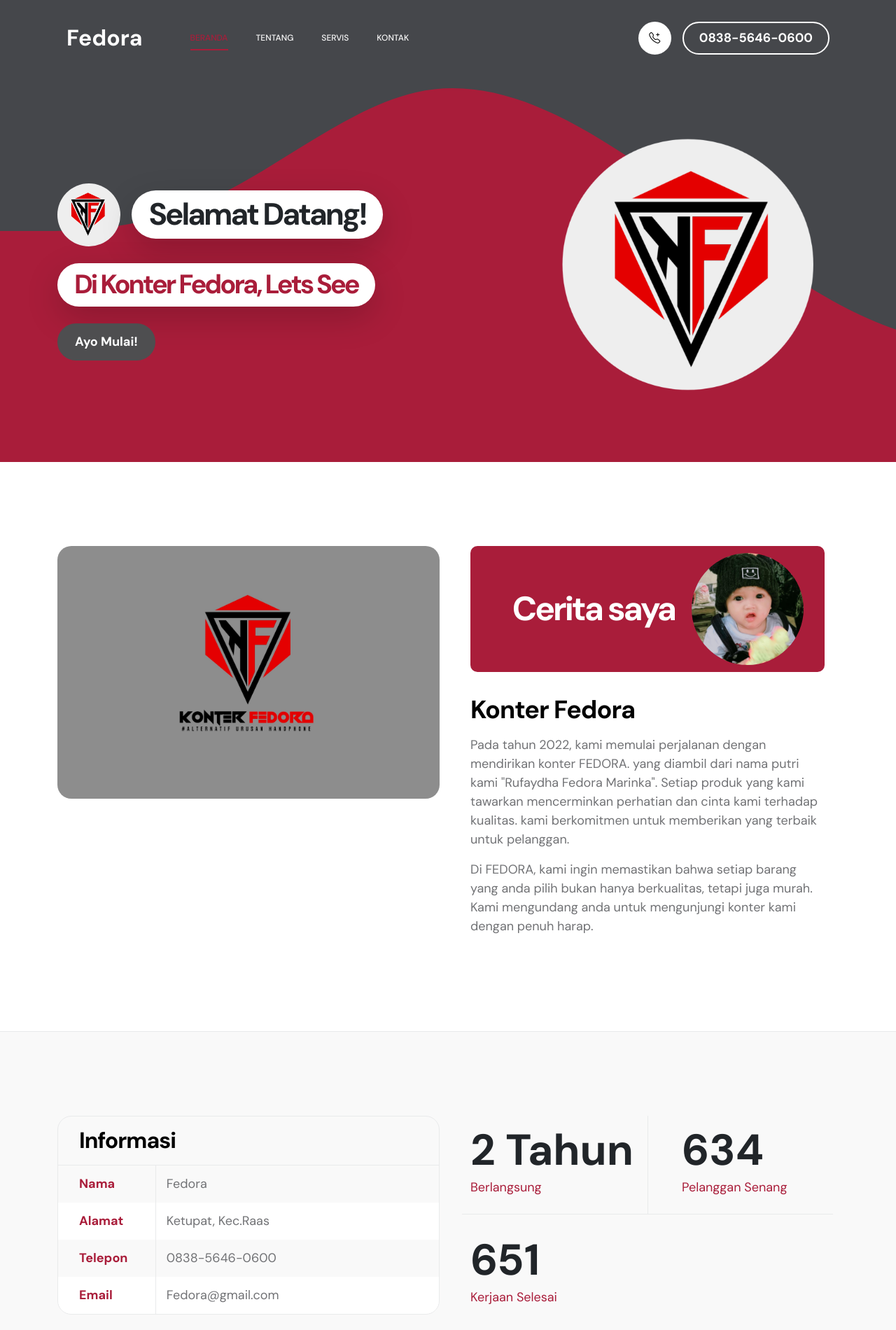
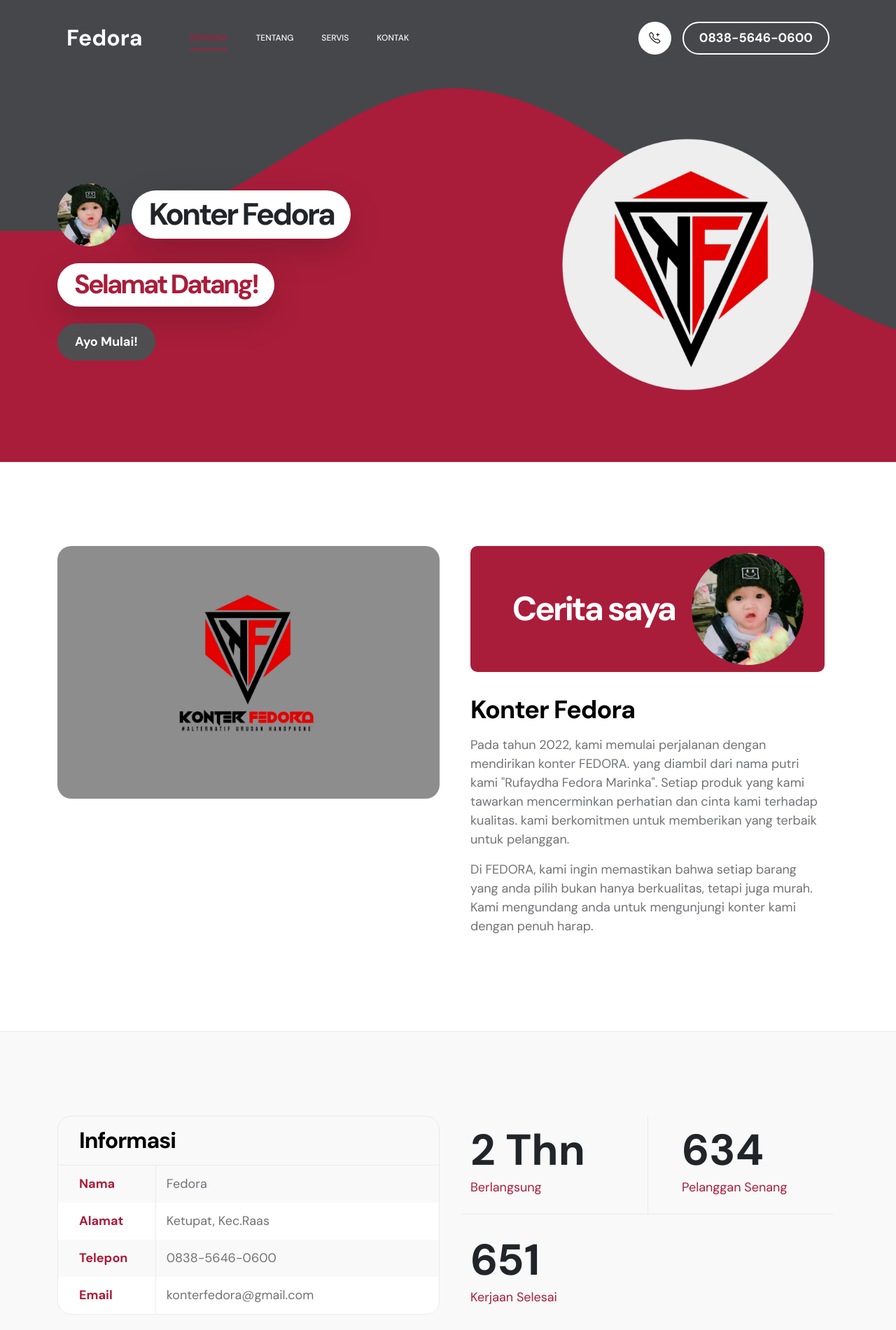
Before and after one commit to Danurwna/Konter_Fedora, a plain HTML site: page index.html in a window 1280 px wide. Shown: the top 1900 px of the page at 70% size. Drawn offline with Linux system fonts and the light colour scheme.

Commit message:
update 1

```diff
--- a/index.html
+++ b/index.html
@@ -52,7 +52,7 @@ https://templatemo.com/tm-578-first-portfolio
 
                 <div class="d-flex align-items-center d-lg-none">
                     <i class="navbar-icon bi-telephone-plus me-3"></i>
-                    <a class="custom-btn btn" href="#">
+                    <a class="custom-btn btn" href="https://wa.link/r8xad2">
                         0838-5646-0600
                     </a>
                 </div>
@@ -97,12 +97,12 @@ https://templatemo.com/tm-578-first-portfolio
                         <div class="col-lg-7 col-12">
                             <div class="hero-text">
                                 <div class="hero-title-wrap d-flex align-items-center mb-4">
-                                    <img src="images/logo_konter.jpg" class="avatar-image avatar-image-large img-fluid" alt="">
+                                    <img src="images/Rara.jpg" class="avatar-image avatar-image-large img-fluid" alt="">
 
-                                    <h1 class="hero-title ms-3 mb-0">Selamat Datang!</h1>
+                                    <h1 class="hero-title ms-3 mb-0">Konter Fedora</h1>
                                 </div>
 
-                                <h2 class="mb-4">Di Konter Fedora, Lets See</h2>
+                                <h2 class="mb-4">Selamat Datang!</h2>
                                 <p class="mb-4"><a class="custom-btn btn custom-link" href="#section_2">Ayo Mulai!</a></p>
                             </div>
                         </div>
@@ -176,7 +176,7 @@ https://templatemo.com/tm-578-first-portfolio
 
                                     <p>
                                         <span class="profile-small-title">Email</span>
-                                        <span><a href="mailto:hello@josh.design">Fedora@gmail.com</a></span>
+                                        <span><a href="mailto:hello@josh.design">konterfedora@gmail.com</a></span>
                                     </p>
                                 </div>
                             </div>
@@ -186,7 +186,7 @@ https://templatemo.com/tm-578-first-portfolio
                             <div class="about-thumb">
                                 <div class="row">
                                     <div class="col-lg-6 col-6 featured-border-bottom py-2">
-                                        <strong class="featured-numbers">2 Tahun</strong>
+                                        <strong class="featured-numbers">2 Thn</strong>
 
                                         <p class="featured-text">Berlangsung </p>
                                     </div>
@@ -417,7 +417,7 @@ https://templatemo.com/tm-578-first-portfolio
 
                                     <p>
                                         <a href="#">
-                                            Fedora@gmail.com
+                                            konterfedora@gmail.com
                                         </a>
                                     </p>
 
@@ -526,7 +526,7 @@ https://templatemo.com/tm-578-first-portfolio
                             <p class="mb-0">
                                 <span class="copyright-text">Copyright © 2024 <a href="#">Dnr.Wnd</a> Konter Fedora</span>
                                 Design:
-                                <a rel="sponsored" href="https://templatemo.com" target="_blank">Danur Wenda</a>
+                                <a rel="sponsored" href="#" target="_blank">Danur Wenda</a>
                             </p>
                         </div>
                     </div>
```
